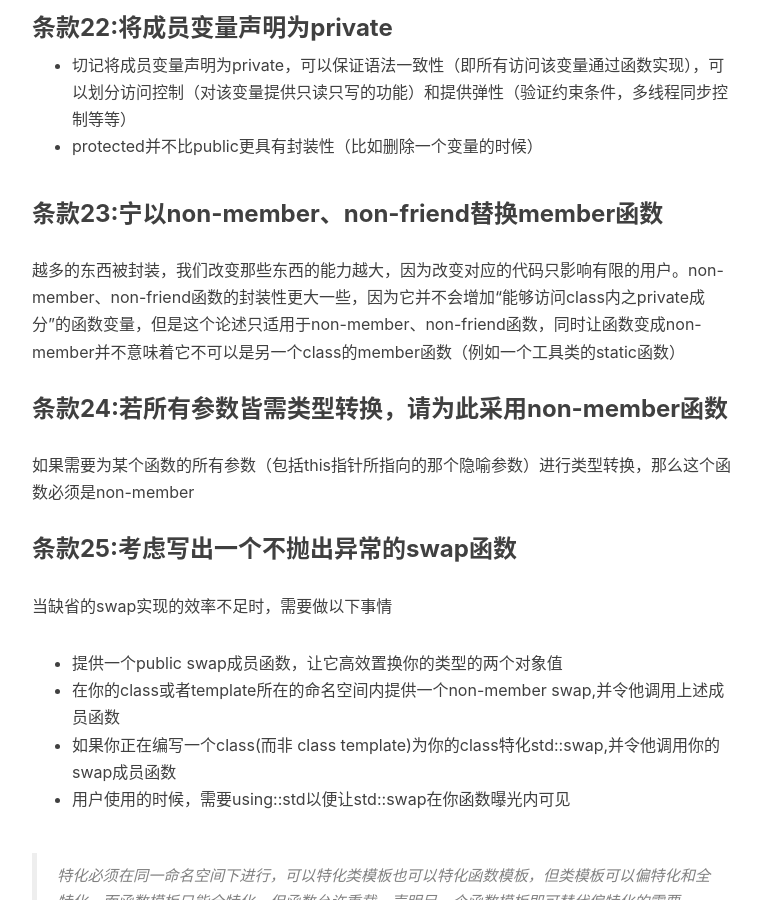
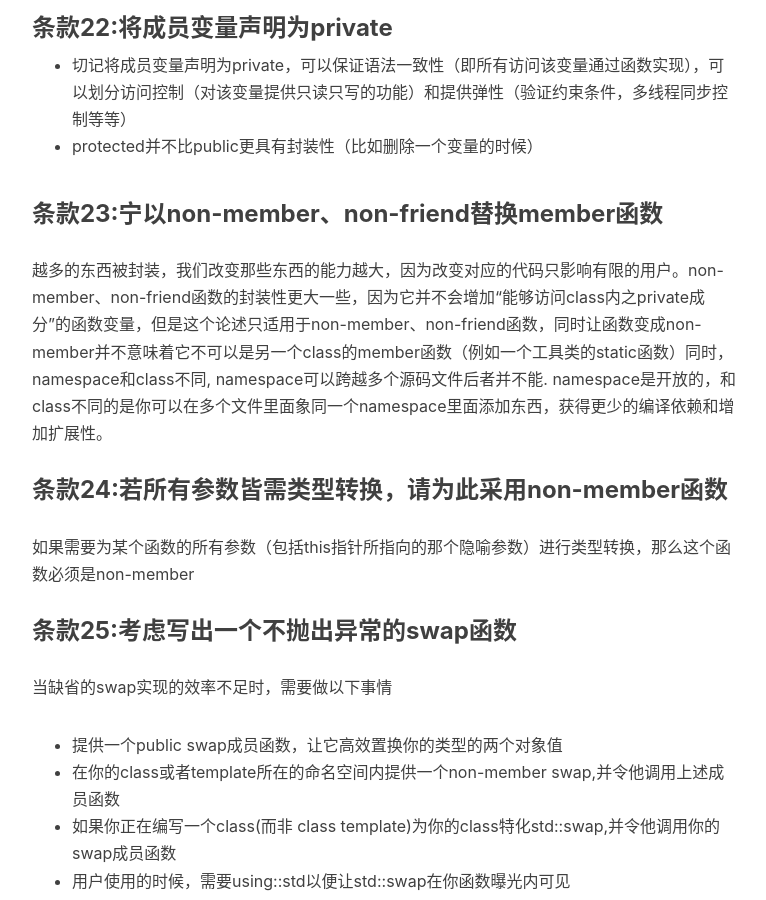
Before and after one commit to Stephan14/Stephan14.github.io, a Jekyll site: the page built from _posts/2022-12-10-effective-c++-reading-note.markdown, in a window 1280 px wide and 900 px high, scrolled down 5550 px. Shown: the whole window, without its empty margins (233-999 px from the left). Built offline with Jekyll 4.4.1, drawn with Linux system fonts in a browser that asks for light colours; nearby versions of some CDN libraries; comment, search, counter and statistics services are not loaded.

Commit message:
Chore: update 条款23

```diff
--- a/_posts/2022-12-10-effective-c++-reading-note.markdown
+++ b/_posts/2022-12-10-effective-c++-reading-note.markdown
@@ -176,7 +176,7 @@ public:
 - protected并不比public更具有封装性（比如删除一个变量的时候）
 
 ### 条款23:宁以non-member、non-friend替换member函数
-越多的东西被封装，我们改变那些东西的能力越大，因为改变对应的代码只影响有限的用户。non-member、non-friend函数的封装性更大一些，因为它并不会增加“能够访问class内之private成分”的函数变量，但是这个论述只适用于non-member、non-friend函数，同时让函数变成non-member并不意味着它不可以是另一个class的member函数（例如一个工具类的static函数）
+越多的东西被封装，我们改变那些东西的能力越大，因为改变对应的代码只影响有限的用户。non-member、non-friend函数的封装性更大一些，因为它并不会增加“能够访问class内之private成分”的函数变量，但是这个论述只适用于non-member、non-friend函数，同时让函数变成non-member并不意味着它不可以是另一个class的member函数（例如一个工具类的static函数）同时，namespace和class不同, namespace可以跨越多个源码文件后者并不能. namespace是开放的，和class不同的是你可以在多个文件里面象同一个namespace里面添加东西，获得更少的编译依赖和增加扩展性。
 
 ### 条款24:若所有参数皆需类型转换，请为此采用non-member函数
 如果需要为某个函数的所有参数（包括this指针所指向的那个隐喻参数）进行类型转换，那么这个函数必须是non-member
```
